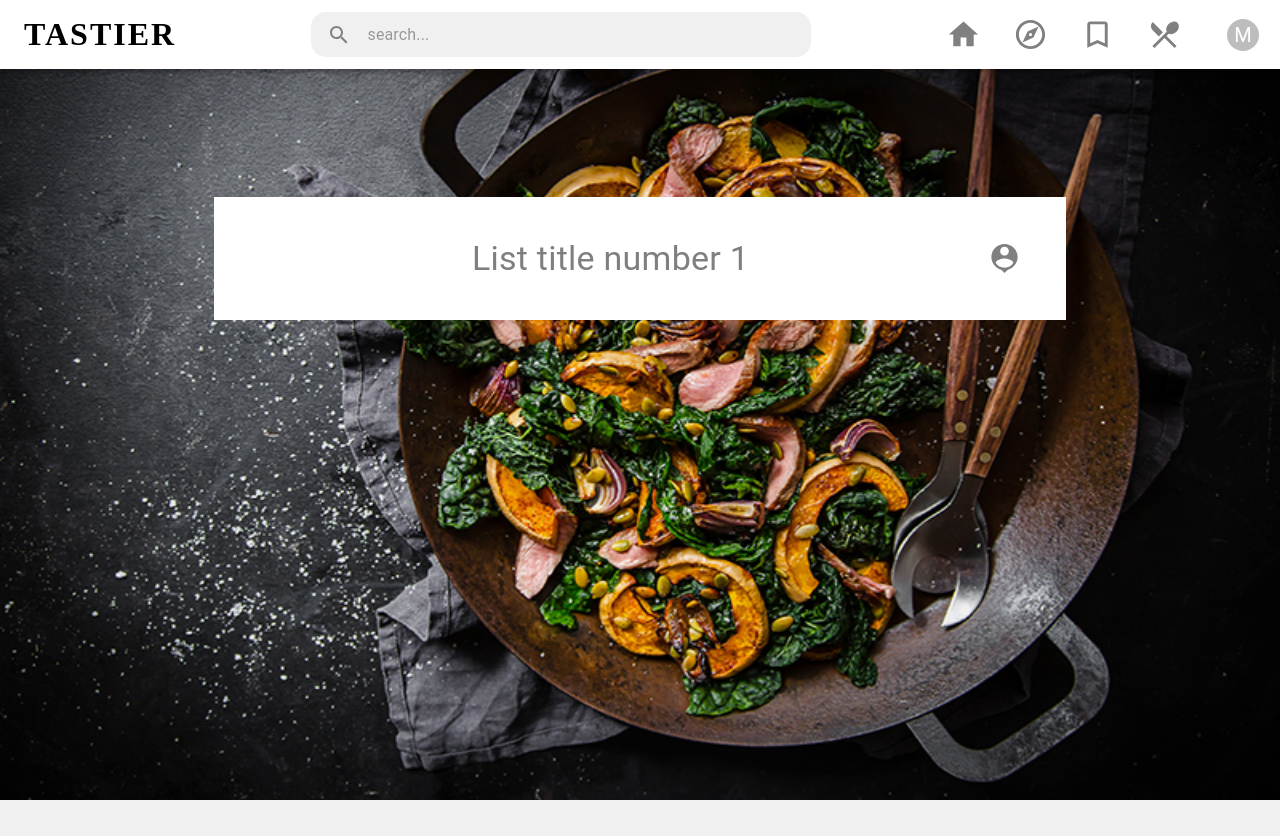
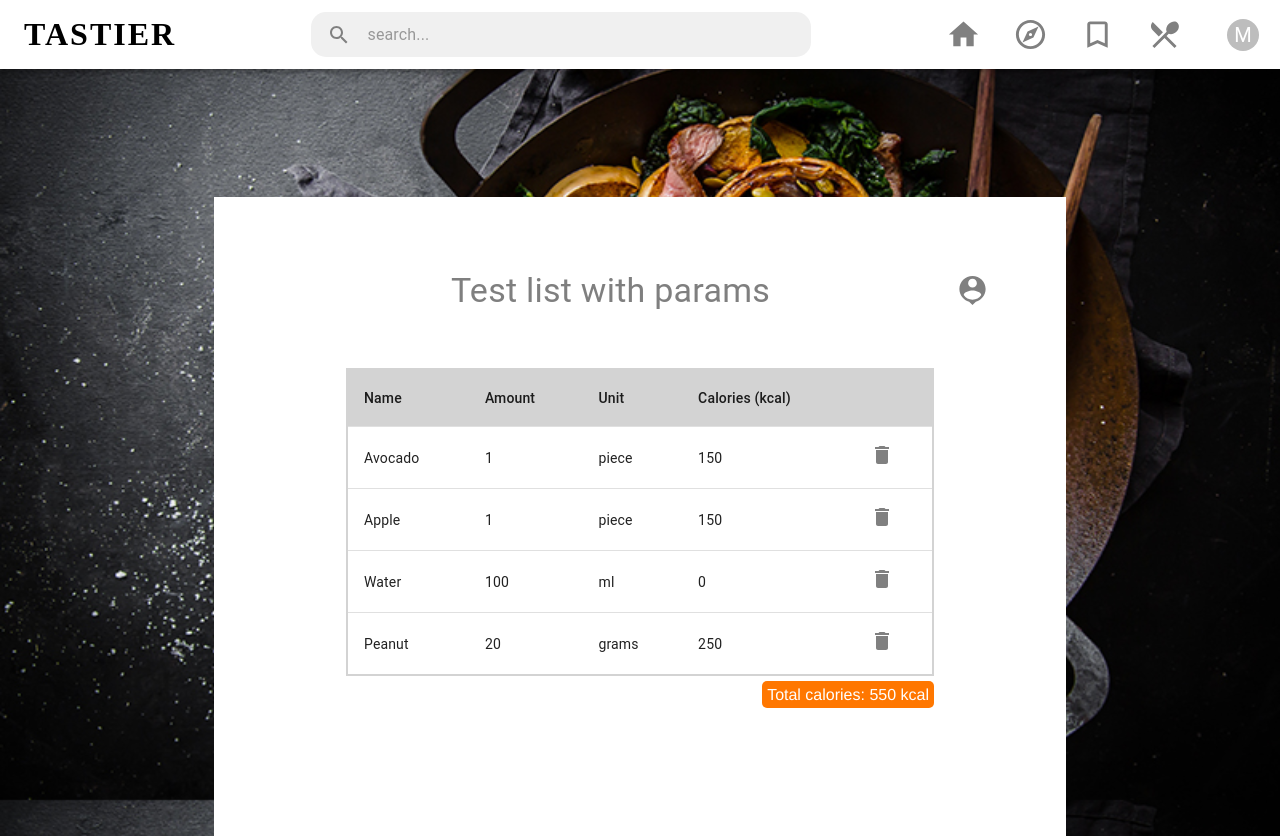
Before and after one commit to Deveneven/TasTier, a React (Create React App) app in the folder frontend/: page /shoppinglist/edit/1 in a window 1280 px wide. Before the commit the page ends 800 px from the top, so only its background shows below. Built offline with nearby package versions, Linux system fonts and the light colour scheme.

Commit message:
Editted Ingredient Table, delete buttons are shown, when the url path contains word edit , branch not finished yet ( requires code fixing/cleaning)

```diff
--- a/frontend/src/App.tsx
+++ b/frontend/src/App.tsx
@@ -13,11 +13,72 @@ import {ShoppingListDTO} from './Shared/DTOs/ShoppingListDTO';
 function App() {
   // chwilowy useState, przy połączeniu api zastąpi się, a edycja listy będzie po id listy
   const [lists, setLists] = useState<ShoppingListDTO[]>([
-    {Id: 1, Name: 'List title number 1', Friends: []},
-    {Id: 2, Name: 'List title number 2', Friends: []},
-    {Id: 3, Name: 'List title number 3', Friends: []},
-    {Id: 4, Name: 'List title number 4', Friends: []},
+    {
+      Id: 1,
+      Name: 'Test list with params',
+      Friends: [
+        {
+          Id: 0,
+          Name: 'Friend1',
+          LastName: 'Test1',
+          Nickname: 'testy',
+          Avatar: 'T',
+          Email: 'test@test.com',
+        },
+        {
+          Id: 1,
+          Name: 'Friend2',
+          LastName: 'Test2',
+          Nickname: 'testy',
+          Avatar: 'T',
+          Email: 'test@test.com',
+        },
+      ],
+      IngredientsList: [
+        {
+          Id: 0,
+          Name: 'Avocado',
+          Calories: 150,
+          Allergen: false,
+          Amount: 1,
+          Unit: 'piece',
+        },
+        {
+          Id: 1,
+          Name: 'Apple',
+          Calories: 150,
+          Allergen: false,
+          Amount: 1,
+          Unit: 'piece',
+        },
+        {
+          Id: 2,
+          Name: 'Water',
+          Calories: 0,
+          Allergen: false,
+          Amount: 100,
+          Unit: 'ml',
+        },
+        {
+          Id: 3,
+          Name: 'Peanut',
+          Calories: 250,
+          Allergen: true,
+          Amount: 20,
+          Unit: 'grams',
+        },
+      ],
+    },
+    {Id: 2, Name: 'List title number 2', Friends: [], IngredientsList: []},
+    {Id: 3, Name: 'List title number 3', Friends: [], IngredientsList: []},
+    {Id: 4, Name: 'List title number 4', Friends: [], IngredientsList: []},
   ]);
+  // Id: number,
+  // Name: string,
+  // Calories: number,
+  // Allergen: boolean,
+  // Amount: number,
+  // Unit: string
   return (
     <ThemeProvider theme={theme}>
       <BrowserRouter>
--- a/frontend/src/Screen/ShoppingScreen/ShoppingList/ListEdit.tsx
+++ b/frontend/src/Screen/ShoppingScreen/ShoppingList/ListEdit.tsx
@@ -7,7 +7,6 @@ import {useState, useEffect} from 'react';
 import Container from '@mui/material/Container';
 import Box from '@mui/material/Box';
 import Typography from '@mui/material/Typography';
-import IconButton from '@mui/material/IconButton';
 import PersonPinIcon from '@material-ui/icons/PersonPin';
 import DialogTitle from '@mui/material/DialogTitle';
 import Dialog from '@mui/material/Dialog';
@@ -19,7 +18,12 @@ import Avatar from '@mui/material/Avatar';
 import PersonIcon from '@material-ui/icons/Person';
 import {ShoppingListDTO} from '../../../Shared/DTOs/ShoppingListDTO';
 import {UserDTO} from '../../../Shared/DTOs/UserDTO';
-
+import {IngredientDTO} from '../../../Shared/DTOs/IngredientDTO';
+import Grid from '@mui/material/Grid';
+import DeleteIcon from '@material-ui/icons/Delete';
+import EditIcon from '@material-ui/icons/Edit';
+import {IconButton, styled, Button} from '@mui/material';
+import IngredientTable from '../../../Shared/Components/IngredientTable/IngredientTable';
 const ListScreen = ({listId, lists, setLists}) => {
   console.log(listId);
   const [list, setList] = useState<ShoppingListDTO>();
@@ -44,10 +48,22 @@ const ListScreen = ({listId, lists, setLists}) => {
         sx={{
           bgcolor: 'white',
           display: 'flex',
+          flexDirection: 'column',
+          margin: 'auto',
+          padding: '2rem',
+          justifyContent: 'space-around',
+          gap: '1rem',
+        }}
+      >
+        <Box
+          sx={{
+            bgcolor: 'white',
+            display: 'flex',
             flexDirection: 'row',
             margin: 'auto',
             padding: '2rem',
             justifyContent: 'center',
+            width: '100%',
           }}
         >
           <Typography
@@ -64,6 +80,16 @@ const ListScreen = ({listId, lists, setLists}) => {
           >
             <PersonPinIcon fontSize="large" />
           </IconButton>
+        </Box>
+        {/* tu wkleic  */}
+        {list && (
+          <IngredientTable
+            data={list.IngredientsList}
+            // setLists={setLists}
+            // lists={lists}
+            // id={listId}
+          />
+        )}
       </Box>
       <Dialog onClose={handleClose} open={open}>
         <DialogTitle>You share this grocery list with:</DialogTitle>
@@ -89,17 +115,48 @@ const ListScreen = ({listId, lists, setLists}) => {
 };
 
 export default ListScreen;
-
 {
-  /* {list.Friends &&
-            list.Friends.map(key => (
-              <ListItem button key={key}>
-                <ListItemAvatar>
-                  <Avatar>
-                    <PersonIcon />
-                  </Avatar>
-                </ListItemAvatar>
-                <ListItemText primary={key} />
-              </ListItem>
-            ))} */
+  /* {list &&
+          list.IngredientsList?.map((ingredient: IngredientDTO) => {
+            return (
+              // eslint-disable-next-line react/jsx-key
+              <Grid
+                container
+                direction="row"
+                alignItems="center"
+                justifyContent="center"
+                width="100%"
+                margin="auto"
+                border="2px solid black"
+              >
+                <Grid item md={9} sx={{paddingLeft: '1rem'}}>
+                  <Typography component="h4" variant="h6">
+                    {ingredient.Name}
+                  </Typography>
+                </Grid>
+                <Grid item md={2}>
+                  <Typography component="h4" variant="h6">
+                    {ingredient.Amount} {ingredient.Unit}
+                  </Typography>
+                </Grid>
+                <Grid item md={1}>
+                  <Container>
+                    <IconButton
+                      aria-label="upload picture"
+                      component="span"
+                      color="inherit"
+                    >
+                      <DeleteIcon
+                        fontSize="medium"
+                        // onClick={() => {
+                        //   console.log(lists.filter(item => item.Id == list.Id));
+                        //   setLists(lists.filter(item => item.Id !== list.Id));
+                        // }}
+                      />
+                    </IconButton>
+                  </Container>
+                </Grid>
+              </Grid>
+            );
+          })} */
 }
--- a/frontend/src/Shared/Components/IngredientTable/IngredientTable.tsx
+++ b/frontend/src/Shared/Components/IngredientTable/IngredientTable.tsx
@@ -1,5 +1,9 @@
+/* eslint-disable comma-dangle */
+/* eslint-disable indent */
 import React, {useEffect, useState} from 'react';
+import {useLocation} from 'react-router-dom';
 import './IngredientTable.scss';
+import DeleteIcon from '@material-ui/icons/Delete';
 import {
   Table,
   TableBody,
@@ -16,12 +20,18 @@ type IngredientTableProps = {
 
 const IngredientTable = ({data}: IngredientTableProps) => {
   const [caloriesSum, setCaloriesSum] = useState(0);
-
+  const location = useLocation();
+  const isEditable = location.pathname.includes('edit');
+  const [testData, setTestData] = useState<Array<IngredientDTO>>(data);
   useEffect(() => {
-    const sum = data.reduce((partSum, ingredient) => partSum + ingredient.Calories, 0);
+    const sum = data.reduce(
+      (partSum, ingredient) => partSum + ingredient.Calories,
+      0
+    );
     console.log(sum);
+    console.log(testData);
     setCaloriesSum(sum);
-  }, [data]);
+  }, [data, testData]);
   return (
     <div>
       <TableContainer>
@@ -32,20 +42,35 @@ const IngredientTable = ({data}: IngredientTableProps) => {
               <TableCell>Amount</TableCell>
               <TableCell>Unit</TableCell>
               <TableCell>Calories (kcal)</TableCell>
+              {isEditable && <TableCell></TableCell>}
             </TableRow>
           </TableHead>
           <TableBody>
-            {data.map((ingredient: IngredientDTO) => (
+            {testData.map((ingredient: IngredientDTO) => (
               <TableRow key={ingredient.Id}>
                 <TableCell>{ingredient.Name}</TableCell>
                 <TableCell>{ingredient.Amount}</TableCell>
                 <TableCell>{ingredient.Unit}</TableCell>
                 <TableCell>{ingredient.Calories}</TableCell>
+                {isEditable && (
+                  <TableCell>
+                    <DeleteIcon
+                      onClick={() => {
+                        setTestData(
+                          // eslint-disable-next-line arrow-parens
+                          testData.filter(item => item.Id !== ingredient.Id)
+                        );
+                        console.log(ingredient.Id);
+                        console.log(testData);
+                      }}
+                    />
+                  </TableCell>
+                )}
               </TableRow>
             ))}
           </TableBody>
         </Table>
-        <div className='calories-Sum'>
+        <div className="calories-Sum">
           <span>Total calories: {caloriesSum} kcal</span>
         </div>
       </TableContainer>
--- a/frontend/src/Shared/DTOs/ShoppingListDTO.tsx
+++ b/frontend/src/Shared/DTOs/ShoppingListDTO.tsx
@@ -1,8 +1,8 @@
-import {UserDTO} from '../DTOs/UserDTO';
-
+import {UserDTO} from './UserDTO';
+import {IngredientDTO} from './IngredientDTO';
 export interface ShoppingListDTO {
   Id: number;
   Name: string;
   Friends: Array<UserDTO>;
-  // IngridientsList : Array<IngridientDTO>;
+  IngredientsList: Array<IngredientDTO>;
 }
```
Lines whose indentation alone changed are shown as unchanged.
